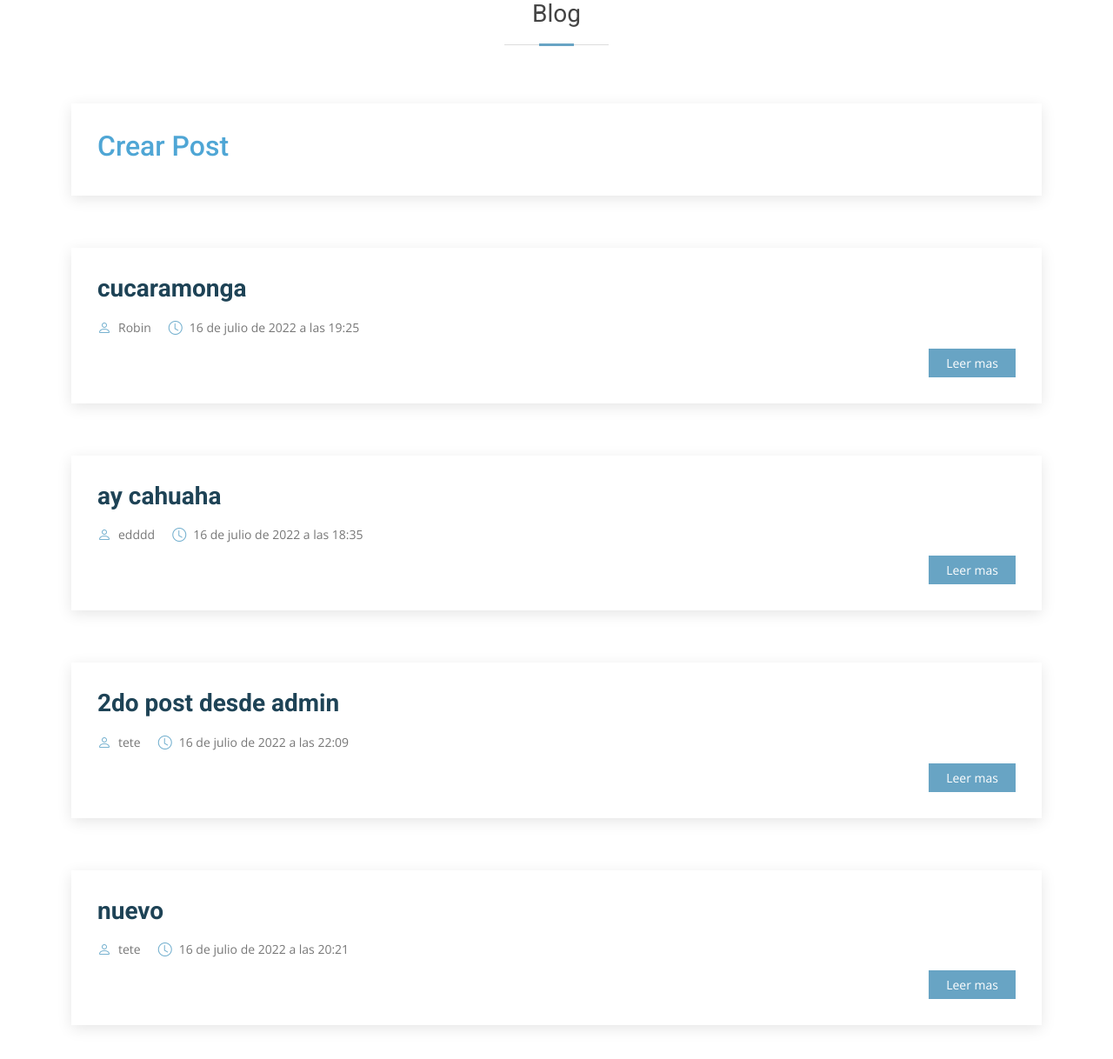
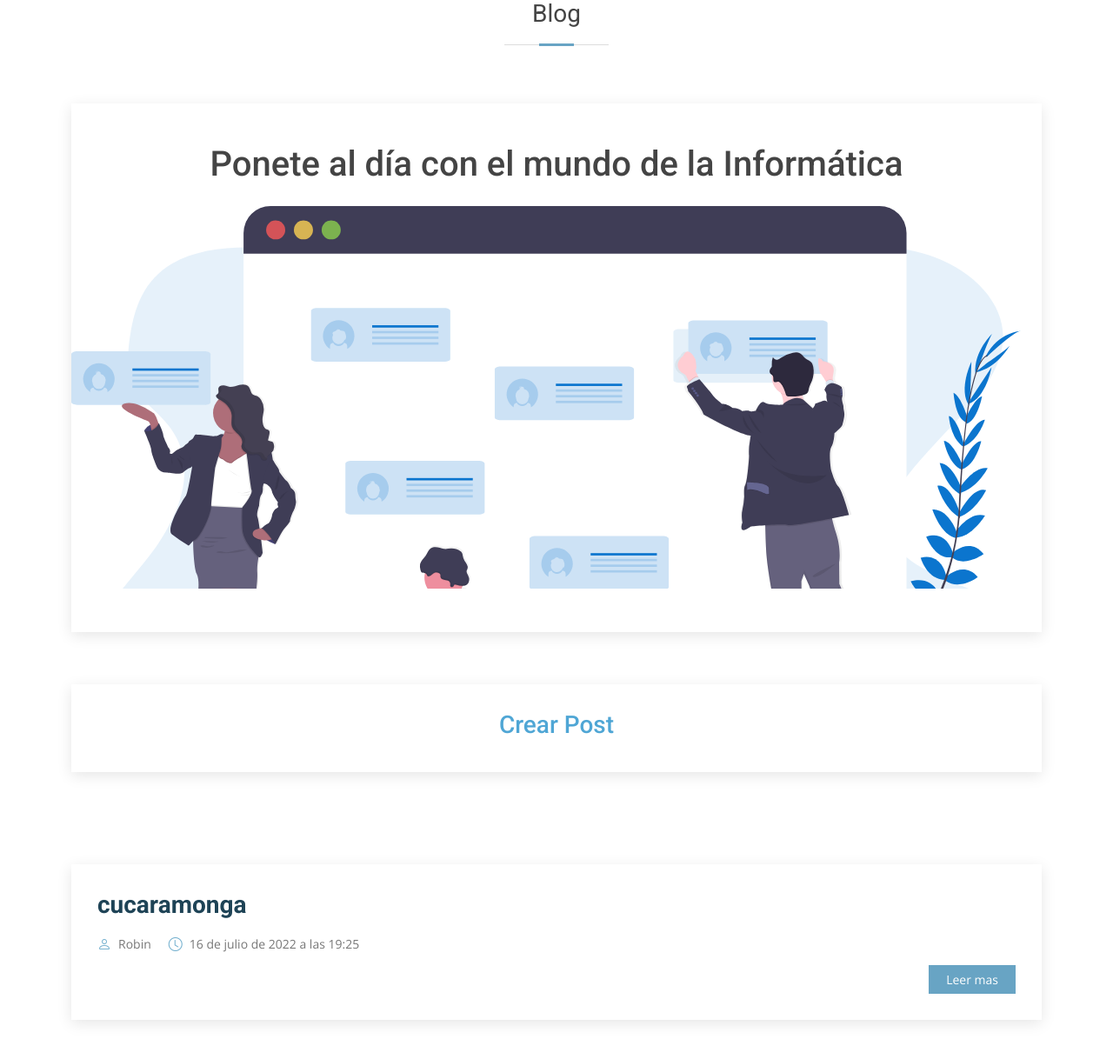
Before and after one commit to k0lst0m13r/Entrega-Final, a Django app: page /blog in a window 1280 px wide. Shown: the part 57-1275 px from the top of the page at 87% size. Run offline with Django 4.2, Linux system fonts and the light colour scheme; a user stored in the database is signed in; data comes from the database, SQL or seed files in the repository; both versions use the stored data as it was after the commit; some libraries are stand-ins or nearby versions.

Commit message:
hice los botones iguales y restringi el acceso a crear, editar y eliminar post solo al admin

```diff
--- a/WebDjango/DjangoApp/templates/DjangoApp/blog.html
+++ b/WebDjango/DjangoApp/templates/DjangoApp/blog.html
@@ -11,14 +11,31 @@
     <section id="blog" class="blog">
       <div class="container" data-aos="fade-up">
 
-            <div class="section-title my-3">
-                <h2>Blog</h2>
-            </div>
 
 
+        <div class="section-title my-3">
+            <h2>Blog</h2>
+        </div>
+
         <div class="entry">
-            <a href="{% url 'crearPost' %}"><h2>Crear Post</h2></a>
+          <div class="section-title my-3">
+                <h1>Ponete al día con el mundo de la Informática</h1>
+            </div>
+            <div class="entry-img">
+              <img src="{% static 'DjangoApp/assets/img/features-1.svg' %}" alt="" class="img-fluid">
+          </div>
         </div>
+             {% if user.is_authenticated %}
+                {% if user.username == "admin" %}
+           <div class="section-title my-3">
+              <div class="entry">
+                <div class="d-grid gap-2">
+                  <a href="{% url 'crearPost' %}"><h3>Crear Post</h3></a>
+               </div>
+            </div>
+          </div>
+                {% endif %}
+            {% endif %}
 
 
              {% for ent in  post %}
--- a/WebDjango/DjangoApp/templates/DjangoApp/blogSingle.html
+++ b/WebDjango/DjangoApp/templates/DjangoApp/blogSingle.html
@@ -34,8 +34,12 @@
                   <li class="d-flex align-items-center"><i class="bi bi-person"></i> <a href="{% url 'acerca' %}">{{post.autor}}</a></li>
                   <li class="d-flex align-items-center"><i class="bi bi-clock"></i> <a href="#"><time datetime="2020-01-01">{{post.fecha}}</time></a></li>
                   <!--li class="d-flex align-items-center"><i class="bi bi-chat-dots"></i> <a href="blog-single.html">12 Comments</a></li-->
+                  {% if user.is_authenticated %}
+                     {% if user.username == "admin" %}
                   <li class="d-flex align-items-center"><i class="bi bi-pencil"></i> <a href="{% url 'editarPost' post.id %}">Editar</a></li>
                   <li class="d-flex align-items-center"><i class="bi bi-x-circle"></i> <a href="{% url 'eliminarPost' post.id %}">Eliminar</a></li>
+                     {% endif %}
+                  {% endif %}
                 </ul>
               </div>
 
@@ -73,7 +77,7 @@
                 <p>Los comentarios son moderados por mi. Ante insultos o faltas de respeto, los elimino. </p>
                 <form action="{% url 'comentarios' %}">
 
-                  <button type="submit" class="btn btn-primary">Enviar Comentario</button>
+                  <button type="submit" class="btn btn-primary">Comentar</button>
 
                 </form>
 
--- a/WebDjango/DjangoApp/templates/DjangoApp/editarPost.html
+++ b/WebDjango/DjangoApp/templates/DjangoApp/editarPost.html
@@ -16,7 +16,7 @@
                     <form action="{% url 'editarPost' post.id %}" method="post" class="post-form" enctype="multipart/form-data">
                         {% csrf_token %}
                         {{ form.as_p }}
-                        <button type="primary">Guardar Cambios</button>
+                        <button  class="btn"  style="background-color: #0094a7; color: white" type="submit">Guardar Cambios</button>
                     </form>
                 </div>
             </div>
--- a/WebDjango/DjangoApp/templates/DjangoApp/registro.html
+++ b/WebDjango/DjangoApp/templates/DjangoApp/registro.html
@@ -13,9 +13,10 @@
                     <h2>Registro</h2>
                 </div>
                 <div class="d-flex justify-cntent-center align-items-center">
-                    <form method="POST" class="post-form">{% csrf_token %}
+                    <form method="POST" >
+                      {% csrf_token %}
                         {{ form.as_p }}
-                        <button class="btn"  style="background-color: #0094a7; color: white" type="submit">Registrarse</button>
+                        <button  class="btn"  style="background-color: #0094a7; color: white" type="submit">Registrarse</button>
                     </form>
                 </div>
             </div>
```
Also changed, not shown: WebDjango/db.sqlite3.
